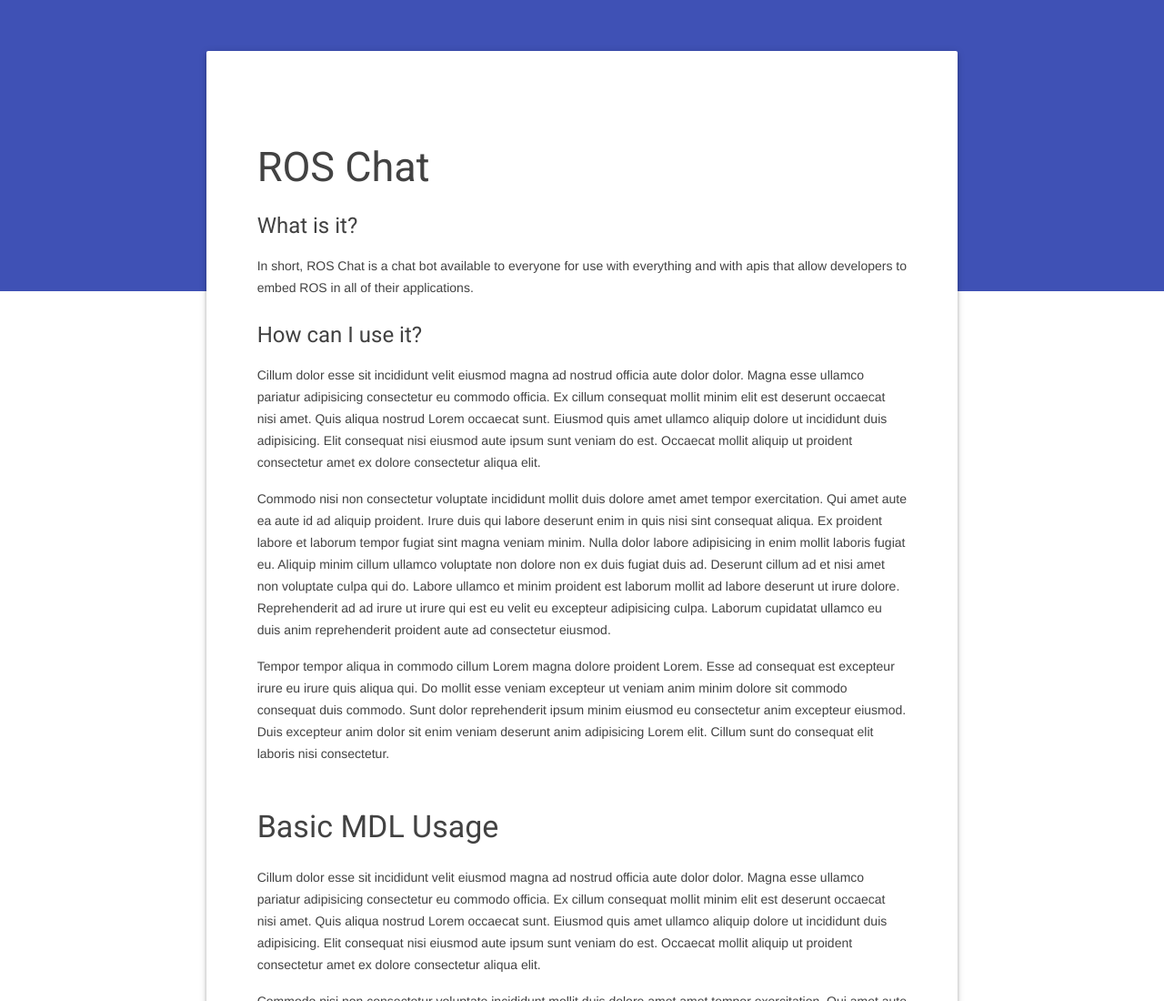
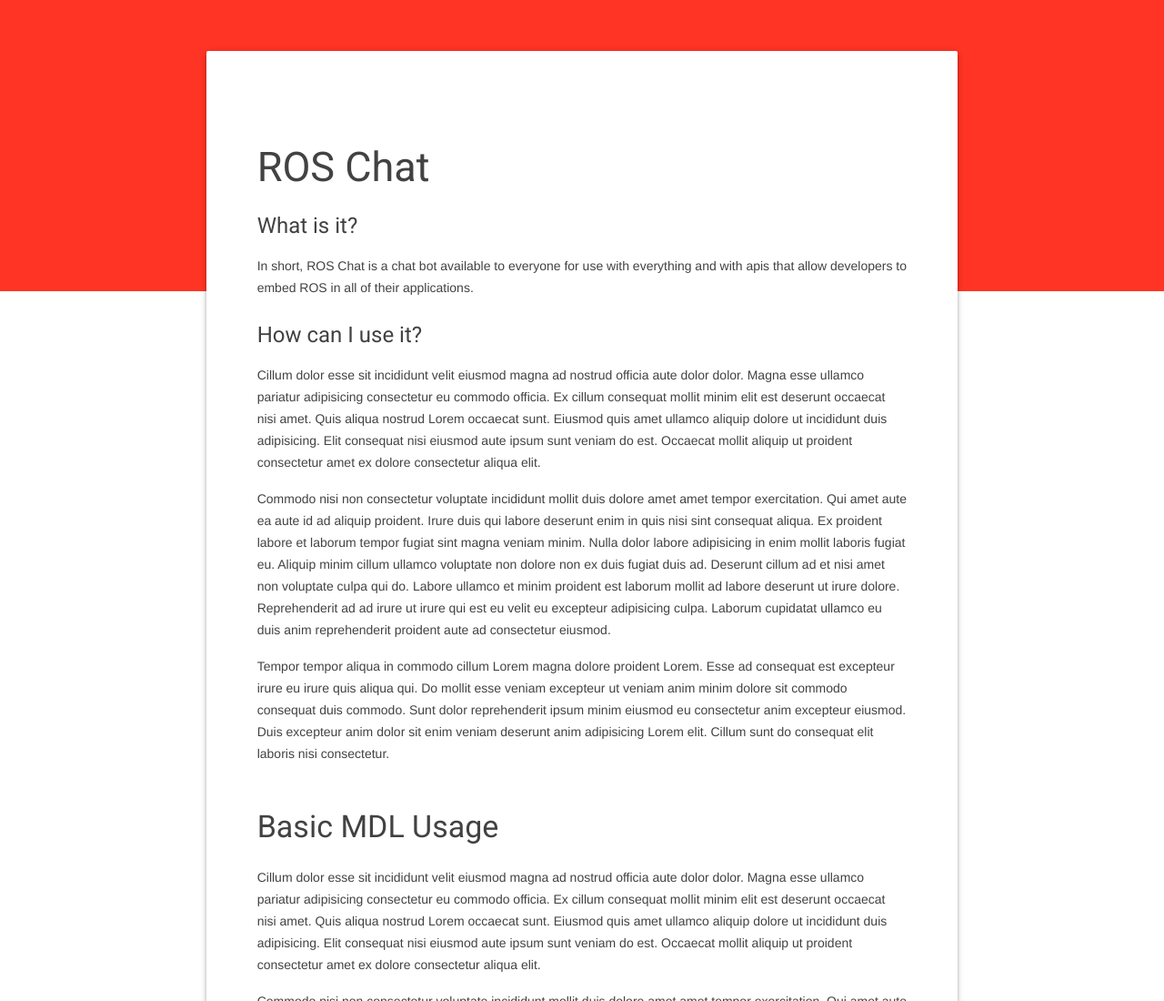
Before and after one commit to Richienb/ROS-Chat-Website, a plain HTML site: page index.html in a window 1280 px wide. Shown: the top 1100 px of the page at 91% size. Drawn offline with nearby package versions, Linux system fonts and the light colour scheme.

Commit message:
Update styles.css

```diff
--- a/styles.css
+++ b/styles.css
@@ -1,7 +1,7 @@
 .demo-ribbon {
   width: 100%;
   height: 40vh;
-  background-color: #3F51B5;
+  background-color: #FF3424;
   -webkit-flex-shrink: 0;
       -ms-flex-negative: 0;
           flex-shrink: 0;
```
